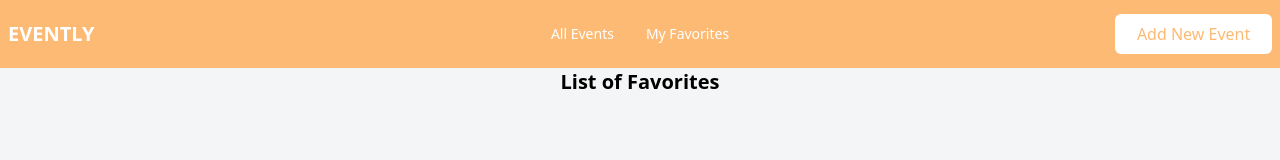
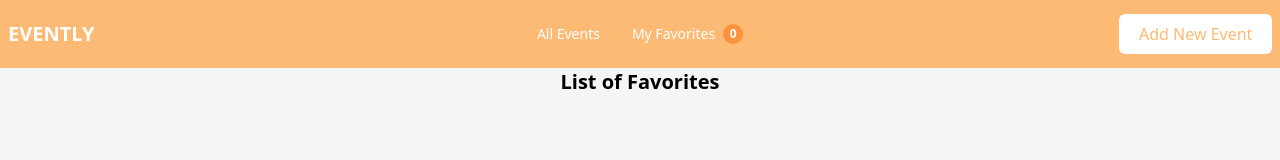
Before and after one commit to MiguelCamilo/Evently-App, a React (Vite) app: page /favorites in a window 1280 px wide. Shown: the top 160 px of the page. Built offline with nearby package versions, Linux system fonts and the light colour scheme.

Commit message:
User is able to see feedback of the amount of events that are favorited in the navbar

```diff
--- a/src/components/layout/MainNavigation.jsx
+++ b/src/components/layout/MainNavigation.jsx
@@ -1,6 +1,12 @@
 import { Link } from "react-router-dom";
+import { useContext } from "react";
+
+import FavoritesContext from "../../context/favorite-context";
 
 const MainNavigation = () => {
+	const favoriteCtx = useContext(FavoritesContext);
+
+	let amountOfFavorites = favoriteCtx.totalFavorites;
 	return (
 		<div className="navbar bg-orange-300">
 			<div className="navbar-start">
@@ -27,27 +33,63 @@ const MainNavigation = () => {
 						className="menu menu-sm dropdown-content mt-3 z-[1] p-2 shadow bg-orange-300 rounded-box w-52"
 					>
 						<li>
-						<Link to={"/"} className="text-white text-md hover:font-bold hover:text-white hover:bg-transparent">All Events</Link>
-					</li>
-					<li>
-						<Link to={"favorites"} className="text-white text-md hover:font-bold hover:text-white hover:bg-transparent">My Favorites</Link>
-					</li>
+							<Link
+								to={"/"}
+								className="text-white text-md hover:font-bold hover:text-white hover:bg-transparent"
+							>
+								All Events
+							</Link>
+						</li>
+						<li>
+							<Link
+								to={"favorites"}
+								className="text-white text-md hover:font-bold hover:text-white hover:bg-transparent"
+							>
+								My Favorites
+								<span className="inline-flex bottom-2 right-2 items-center justify-center w-5 h-5 text-xs font-semibold text-white bg-orange-400 rounded-full">
+									{amountOfFavorites}
+								</span>
+							</Link>
+						</li>
 					</ul>
 				</div>
-				<Link to={"/"} className="text-white uppercase font-bold cursor-pointer text-xl">Evently</Link>
+				<Link
+					to={"/"}
+					className="text-white uppercase font-bold cursor-pointer text-xl"
+				>
+					Evently
+				</Link>
 			</div>
 			<div className="navbar-center hidden lg:flex">
 				<ul className="menu menu-horizontal px-1">
 					<li>
-						<Link to={"/"} className="text-white text-md hover:font-bold hover:text-white hover:bg-transparent">All Events</Link>
+						<Link
+							to={"/"}
+							className="text-white text-md hover:font-bold hover:text-white hover:bg-transparent"
+						>
+							All Events
+						</Link>
 					</li>
 					<li>
-						<Link to={"favorites"} className="text-white text-md hover:font-bold hover:text-white hover:bg-transparent">My Favorites</Link>
+						<Link
+							to={"favorites"}
+							className="text-white text-md hover:font-bold hover:text-white hover:bg-transparent"
+						>
+							My Favorites
+							<span className="inline-flex items-center justify-center w-5 h-5 text-xs font-semibold text-white bg-orange-400 rounded-full">
+								{amountOfFavorites}
+							</span>
+						</Link>
 					</li>
 				</ul>
 			</div>
 			<div className="navbar-end">
-				<Link to={"/newevent"} className="p-2 bg-white rounded-md text-orange-300 text-center hover:shadow-lg w-full lg:w-[30%]">Add New Event</Link>
+				<Link
+					to={"/newevent"}
+					className="p-2 bg-white rounded-md text-orange-300 text-center hover:shadow-lg w-full lg:w-[30%]"
+				>
+					Add New Event
+				</Link>
 			</div>
 		</div>
 	);
--- a/src/context/favorite-context.jsx
+++ b/src/context/favorite-context.jsx
@@ -1,4 +1,4 @@
-import { createContext, useState } from "react";
+import { createContext, useState, useEffect } from "react";
 
 // this FavoritesContext is the initial value
 // these funcs are only optional, it helps with autocomplete with vscode
@@ -7,43 +7,55 @@ const FavoritesContext = createContext({
 	totalFavorites: 0,
 	addFavorite: (favoriteEvents) => {},
 	removeFavorite: (eventId) => {},
-    itemIsFavorite: (eventId) => {}
-})
+	itemIsFavorite: (eventId) => {},
+});
 
 export const FavoritesContextProvider = ({ children }) => {
-    const [userFavorites, setUserFavorites] = useState([])
+	const [userFavorites, setUserFavorites] = useState(
+        // if localStorage is empty then set it to an empty arr else fetch the favs from localStorage
+		localStorage.getItem("favorites") === null
+			? []
+			: JSON.parse(localStorage.getItem("favorites"))
+	);
+
+    // everytime the userFavorites state stringify the array and store it in localStorage
+	useEffect(() => {
+		localStorage.setItem("favorites", JSON.stringify(userFavorites));
+	}, [userFavorites]);
 
 	const handleAddFavorite = (favoriteEvents) => {
 		// how to update state based on previous state
 		setUserFavorites((previousUserFavorites) => {
-            return previousUserFavorites.concat(favoriteEvents)
-        })
-    }
+			return previousUserFavorites.concat(favoriteEvents);
+		});
+	};
 	const handleRemoveFavorite = (eventId) => {
 		setUserFavorites((previousUserFavorites) => {
-            return previousUserFavorites.filter(event => event.id !== eventId)
-        })
-    }
+			return previousUserFavorites.filter((event) => event.id !== eventId);
+		});
+	};
 
-    const itemIsFavoriteHanlder = (eventId) => { // allows us to check if a given item is a favorite
+	const itemIsFavoriteHanlder = (eventId) => {
+		// allows us to check if a given item is a favorite
 		// .some() returns true/false is the condition returns true/false
-        return userFavorites.some((event) => event.id === eventId)
-    }
+		return userFavorites.some((event) => event.id === eventId);
+	};
 
-    const context = { // this context will take the updated data and pass it to value
+	const context = {
+		// this context will take the updated data and pass it to value
 		favorites: userFavorites,
 		totalFavorites: userFavorites.length,
 		addFavorite: handleAddFavorite,
 		removeFavorite: handleRemoveFavorite,
-        itemIsFavorite: itemIsFavoriteHanlder
-    }
+		itemIsFavorite: itemIsFavoriteHanlder,
+	};
 
 	return (
 		// using the value prop lets us pass down data that updates across components
 		<FavoritesContext.Provider value={context}>
 			{children}
 		</FavoritesContext.Provider>
-    )
-}
+	);
+};
 
 export default FavoritesContext;
--- a/src/pages/Favorites.jsx
+++ b/src/pages/Favorites.jsx
@@ -3,7 +3,6 @@ import { useContext } from "react";
 import FavoritesContext from "../context/favorite-context";
 
 import EventList from "../components/EventList";
-import LoadingAnimation from "../components/layout/LoadingAnimation";
 
 const Favorites = () => {
 	const favoritesCtx = useContext(FavoritesContext);
```
Lines whose indentation alone changed are shown as unchanged.
